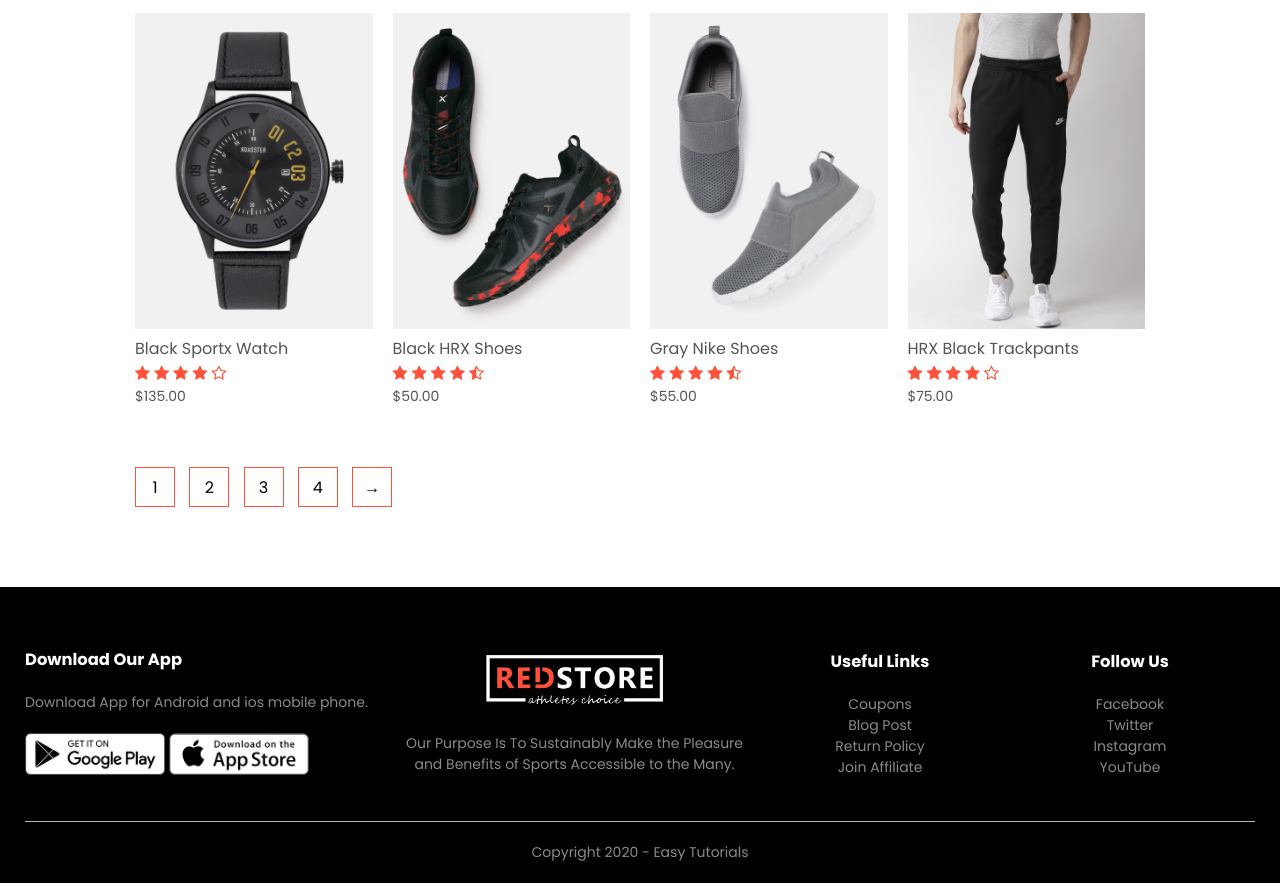
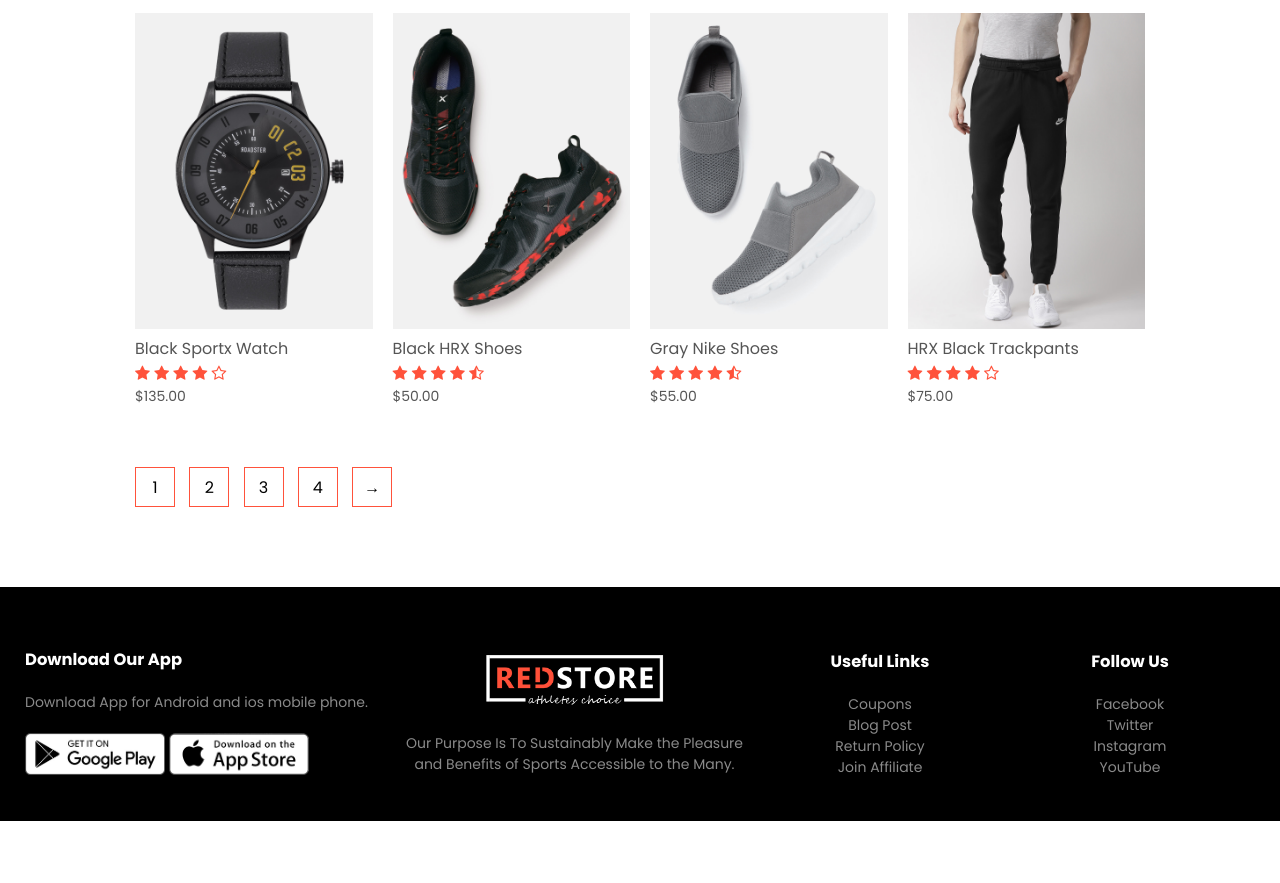
Before and after one commit to bida24-077/Red-Store, a plain HTML site: page products.html in a window 1280 px wide. Shown: the part 1195-2078 px from the top of the page. After the commit the page ends 2016 px from the top, so only its background shows below. Drawn offline with Linux system fonts and the light colour scheme.

Commit message:
Update products.html

```diff
--- a/products.html
+++ b/products.html
@@ -241,8 +241,7 @@
                 </ul>
             </div>
         </div>
-        <hr>
-        <p class="copyright">Copyright 2020 - Easy Tutorials</p>
+
     </div>
 
 </div>
```
